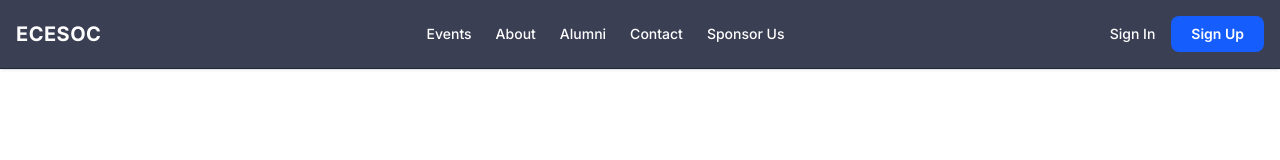
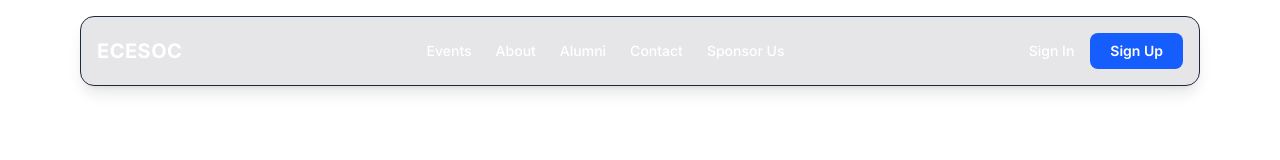
Before and after one commit to ecesoc/website, a Next.js app: page / in a window 1280 px wide. Shown: the top 160 px of the page. Built offline with nearby package versions, Linux system fonts and the light colour scheme.

Commit message:
Add navbar1 component

```diff
--- a/src/components/Navbar.tsx
+++ b/src/components/Navbar.tsx
@@ -10,8 +10,7 @@ export default function Navbar() {
   ];
 
   return (
-    // UPDATED: Added opacity (/80), backdrop-blur-md, and a subtle bottom border
-    <nav className="bg-[#0B0F2A]/80 backdrop-blur-md text-white p-4 sticky top-0 z-50 border-b border-gray-800 shadow-sm">
+    <nav className="bg-[#0B0F2A]/10 backdrop-blur-md text-white p-4 sticky top-4 z-50 border border-gray-800 rounded-xl mx-4 md:mx-10 lg:mx-20 shadow-lg">
       <div className="container mx-auto flex items-center justify-between">
 
         {/* --- LEFT SECTION: ECESOC Text Only --- */}
@@ -27,7 +26,8 @@ export default function Navbar() {
             <Link
               key={link.name}
               href={link.href}
-              className="text-white hover:text-blue-300 transition-colors duration-200 text-sm font-medium"
+              // UPDATED: Changed hover:text-blue-300 to hover:text-gray-300
+              className="text-white hover:text-gray-300 transition-colors duration-200 text-sm font-medium"
             >
               {link.name}
             </Link>
@@ -38,7 +38,8 @@ export default function Navbar() {
         <div className="flex items-center gap-4">
           <Link
             href="/sign-in"
-            className="text-white hover:text-blue-300 transition-colors text-sm font-medium"
+            // UPDATED: Changed hover:text-blue-300 to hover:text-gray-300
+            className="text-white hover:text-gray-300 transition-colors text-sm font-medium"
           >
             Sign In
           </Link>
```
